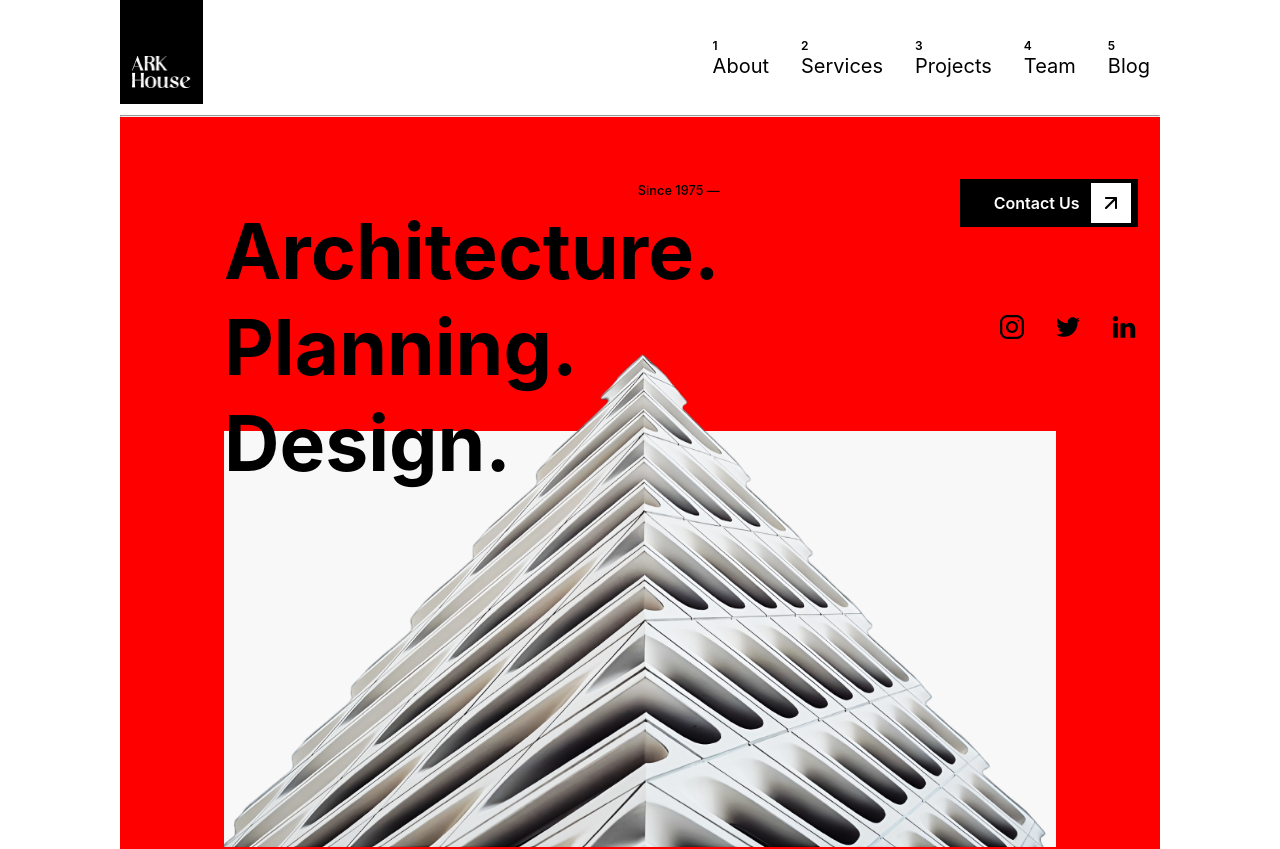
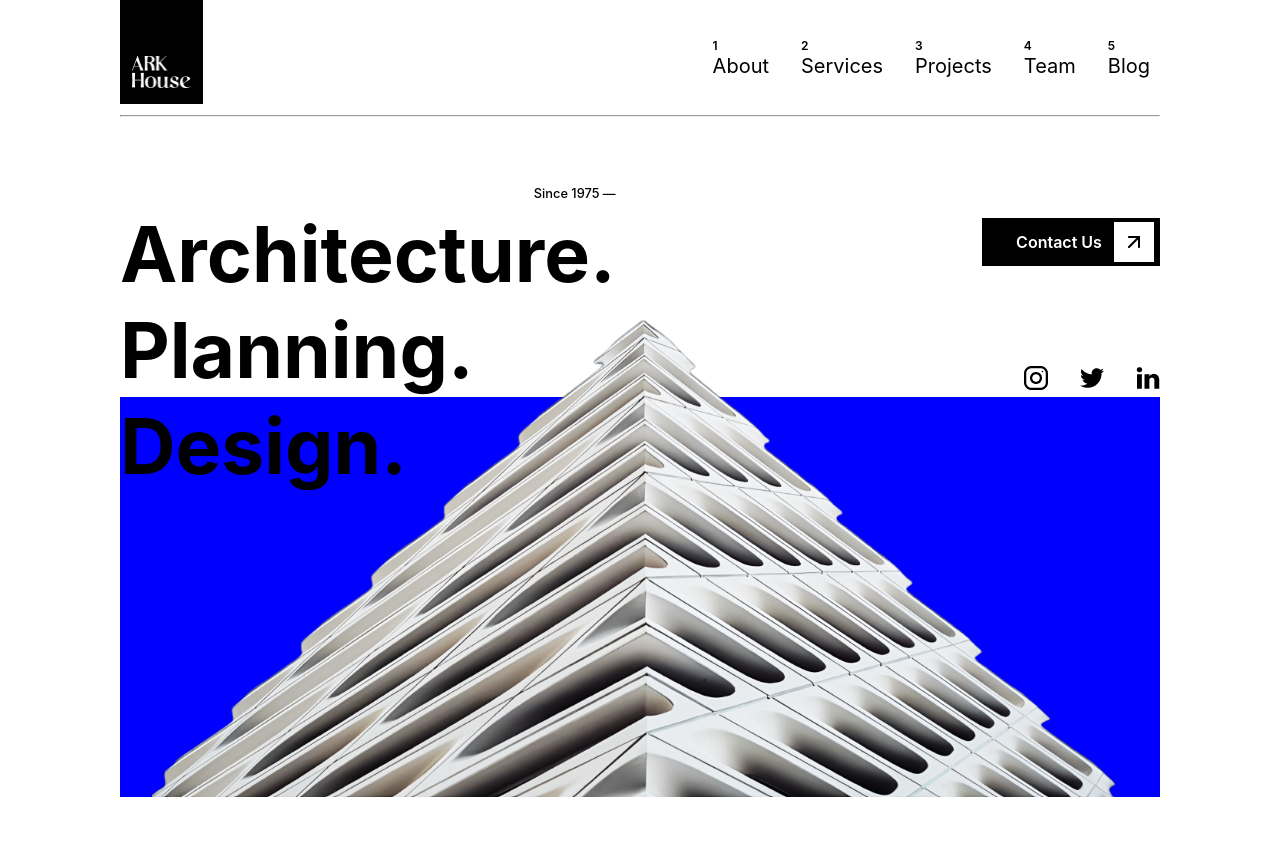
Before and after one commit to Shehna-shaji/ARK-House, a React (Vite) app in the folder frontend/: page / in a window 1280 px wide. Shown: the top 849 px of the page. After the commit the page ends 800 px from the top, so only its background shows below. Built offline with nearby package versions, Linux system fonts and the light colour scheme; a web font is replaced by a local one.

Commit message:
work progress

```diff
--- a/frontend/src/Components/Hero/Hero.css
+++ b/frontend/src/Components/Hero/Hero.css
@@ -1,5 +1,5 @@
 .hero {
-  background-color: red;
+  /* background-color: red; */
   display: flex;
   justify-content: space-between;
 
@@ -13,30 +13,19 @@
   justify-content: space-between;
 }
 .bg-color {
-  background-color: #f8f8f8;
+  background-color: blue;
   background-size: cover;
   position: absolute;
-  top: 90px;
-  width: 80%;
+  top: 120px;
+  width: 100%;
   max-width: 100%;
-  height: 200%;
+  /* height: 200%; */
+  height: 200px;
   max-height: 100vh;
   display: flex;
+  align-items: center;
   justify-content: center;
-  padding: 0px 120px 0px 120px;
-}
-/* .background {
-  display: flex;
-  justify-content: center;
-} */
-center {
-  position: absolute;
-  top: 20%;
-  left: 50%;
-  transform: translate(-50%, -50%);
-  padding: 10%;
-  width: 100%;
-  margin: auto;
+  /* padding: 0px 120px 0px 120px; */
 }
 .hero-img {
   position: absolute;
@@ -51,10 +40,8 @@ center {
   display: flex;
   flex-direction: column;
   align-items: flex-end;
-  /* margin: calc(4vw + 30px) 0px 0px 104px; */
-  margin: 40px 0px 0px 35px;
-  /* width: 659px; */
-  /* width: calc(48vw - 80px); */
+
+  margin: 40px 0px 0px 0px;
 }
 .subtitle {
   font-weight: 500;
@@ -72,92 +59,19 @@ center {
   z-index: 1;
 }
 .hero-right {
-  /* align-items: center; */
-  /* padding: 0px 120px 0px 120px; */
-  padding: 0px 30px 0px 0px;
-}
-.hero-btn {
-  /* margin: calc(4vw + 40px) calc(2vw + 40px) 0px 0px; */
-  /* margin: 62px 0px 0px 120px; */
-  margin: 32px 0px 0px 30px;
-}
-.group-social-icon {
-  /* margin: calc(10vw - 40px) calc(3vw + 60px) 0px 0px; */
-  /* margin: 88px 0px 0px 160px; */
-  margin: 20px 20px 0px 40px;
+  display: flex;
+  flex-direction: column;
+  justify-content: space-evenly;
+  align-items: flex-end;
+
 }
 
-/* @media (min-width: 350px) and (max-width: 499px) { */
-/* .hero { */
 
-/* height: 290px; */
-/* } */
-.bg-color {
-  /* top: 90px; */
-  /* padding: 0px 30px 0px 30px; */
-}
-.subtitle {
-  /* margin-right: 12px; */
-}
-/* .hero-img {
-    top: -30px;
-  }
-  .hero-left {
-    margin: 40px 0px 0px 35px;
-  }
-  .subtitle {
-    font-size: clamp(12px, 1vw, 2rem);
-  }
-  .hero-text {
-    font-size: clamp(1em, 5vw, 5em);
-    line-height: 30px;
-  }
-  .hero-right{
-    padding: 0px 30px 0px 30px;
-  }
-  .hero-btn {
-    margin: 32px 0px 0px 30px;
-  }
-  .group-social-icon {
-    margin: 20px 20px 0px 40px;
-  }
-} */
 
-/* @media (min-width: 500px) and (max-width: 767px) {
-  .hero {
-    height: 400px;
-  } */
-/* .bg-color { */
-/* height: 19vh; */
-/* top: 130px; */
-/* } */
-/* .hero-img {
-    top: -30px;
-  } */
-
-/* .hero-left {
-    margin: 70px 0px 0px 40px;
-  } */
-
-/* .hero-text {
-    font-size: clamp(16px, 4vw, 25px);
-    line-height: 40px;
-  } */
-/* .hero-right{
-    padding: 0px 30px 0px 30px;
-  }
-
-  .hero-btn {
-    margin: 42px 60px 0px 40px;
-  }
-  .group-social-icon {
-    margin: 30px 0px 0px 60px;
-  }
-} */
 
 @media (min-width: 640px) {
   .hero-left {
-    margin: 40px 0px 0px 50px;
+    margin: 40px 0px 0px 0px;
   }
   .hero-text {
     font-size: clamp(16px, 4vw, 25px);
@@ -169,26 +83,18 @@ center {
     height: 55vh;
   }
   .bg-color {
-    top: 170px;
+    top: 200px;
   }
   .hero-left {
-    margin: 90px 0px 0px 60px;
+    margin: 60px 0px 0px 0px;
   }
   .hero-img {
     top: -60px;
   }
-  .hero-right {
-    padding: 0px 120px 0px 20px;
-  }
+
   .hero-text {
     font-size: clamp(1em, 5vw, 4em);
     line-height: 60px;
-  }
-  .hero-btn {
-    margin: 62px 0px 0px 80px;
-  }
-  .group-social-icon {
-    margin: 50px 0px 0px 110px;
   }
 }
 
@@ -197,10 +103,10 @@ center {
     height: 65vh;
   }
   .hero-left {
-    margin: 76px 0px 0px 80px;
+    margin: 80px 0px 0px 0px;
   }
   .bg-color {
-    top: 200px;
+    top: 240px;
   }
   .hero-img {
     top: -70px;
@@ -209,46 +115,28 @@ center {
     font-size: clamp(1em, 5vw, 5em);
     line-height: 70px;
   }
-  .hero-right {
-    padding: 0px 0px 0px 0px;
-  }
-
-  .hero-btn {
-    margin: 62px 80px 0px 40px;
-  }
-  .group-social-icon {
-    margin: 88px 0px 0px 80px;
-  }
 }
 
 @media (min-width: 1280px) {
-  .hero {
-    height: 120vh;
-  }
+
   .hero-left {
-    /* margin: calc(4vw + 30px) 0px 0px 104px; */
-    margin: 62px 0px 0px 104px;
+    margin-top: 65px;
   }
   .hero-text {
-    font-size: clamp(1em, 6vw, 5em);
+    font-size: clamp(1em, 6vw, 6em);
     line-height: 96px;
   }
   .bg-color {
-    top: 226px;
+    height: 400px;
+    top: 280px;
   }
   .hero-img {
     top: -85px;
   }
-  .hero-right {
-    /* align-items: center; */
-    padding: 0px 120px 0px 120px;
-  }
-  .hero-btn {
-    /* margin: calc(4vw + 40px) calc(2vw + 40px) 0px 0px; */
-    margin: 62px 0px 0px 120px;
-  }
-  .group-social-icon {
-    /* margin: calc(10vw - 40px) calc(3vw + 60px) 0px 0px; */
-    margin: 88px 0px 0px 160px;
+}
+
+@media (min-width:1580px){
+  .bg-color{
+    top: 350px;
   }
 }
--- a/frontend/src/Components/Hero/Hero.jsx
+++ b/frontend/src/Components/Hero/Hero.jsx
@@ -27,7 +27,7 @@ const Hero = () => {
             </div>
           </div>
         </div>
-        <center>
+
           {" "}
           <div className="bg-color">
             <img src={heroimage} className="hero-img" />
@@ -35,7 +35,7 @@ const Hero = () => {
 
         </div> */}
           </div>
-        </center>
+
       </div>
     </MaxWidthWrapper>
   );
```
